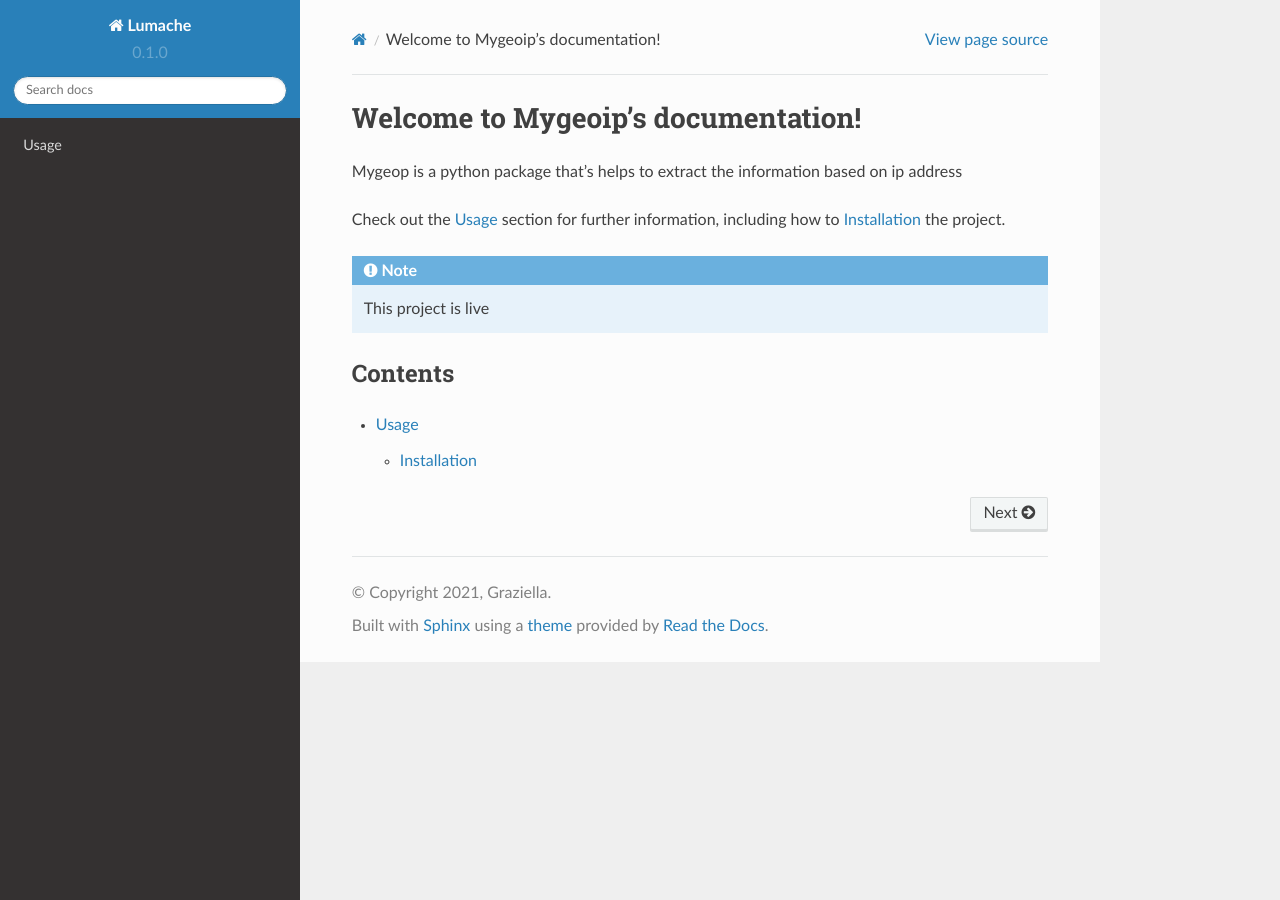
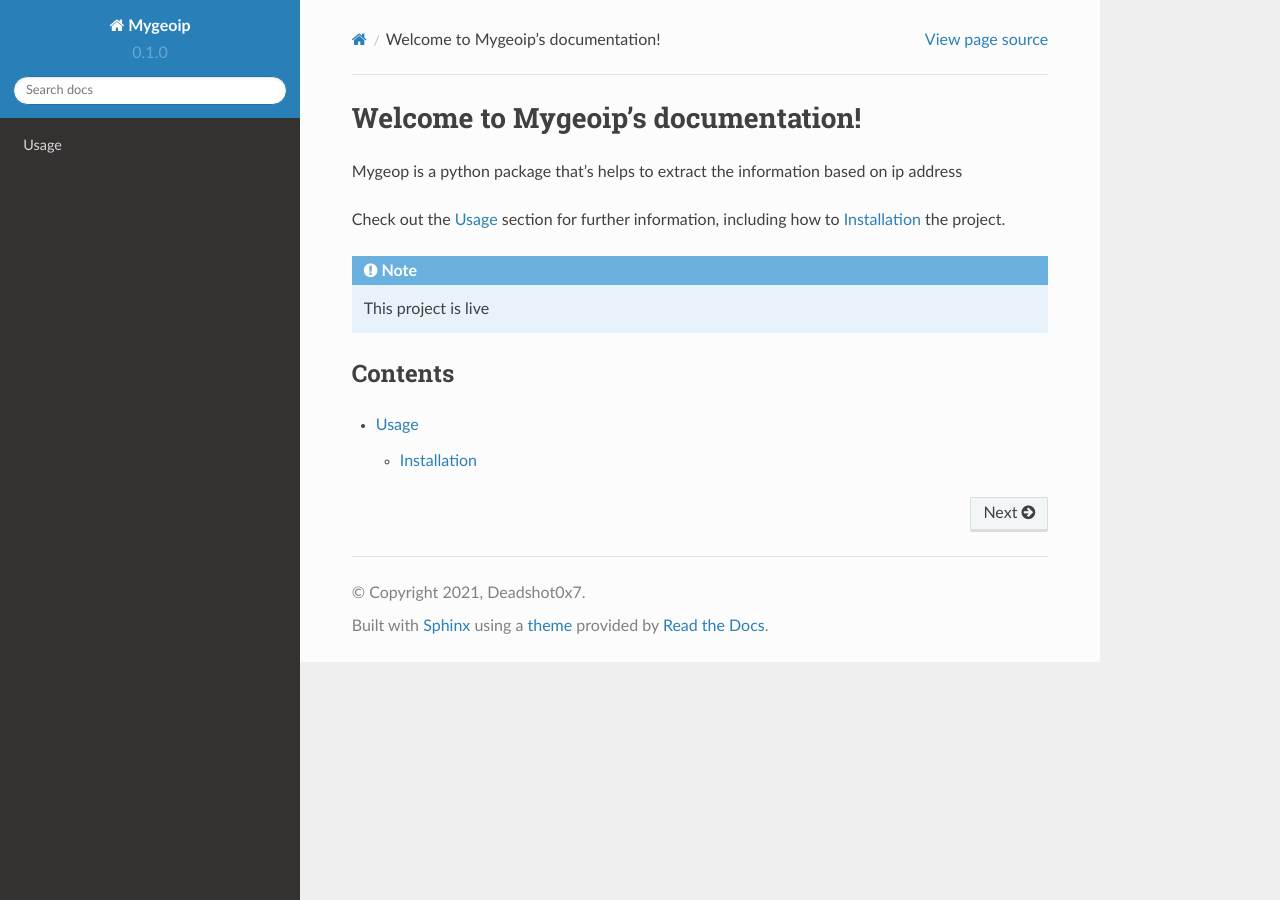
Before and after one commit to Deadshot0x7/mygeoip, a Sphinx documentation site: the page built from docs/source/index.rst, in a window 1280 px wide. Built offline with Sphinx 7.4.7 and the Read the Docs theme 2.0.0, drawn with Linux system fonts in a browser that asks for light colours.

Commit message:
Update conf.py

```diff
--- a/docs/source/conf.py
+++ b/docs/source/conf.py
@@ -2,9 +2,9 @@
 
 # -- Project information
 
-project = 'Lumache'
-copyright = '2021, Graziella'
-author = 'Graziella'
+project = 'Mygeoip'
+copyright = '2021, Deadshot0x7'
+author = 'SayyedViquarAhmed (Deadshot0x7)'
 
 release = '0.1'
 version = '0.1.0'
```
